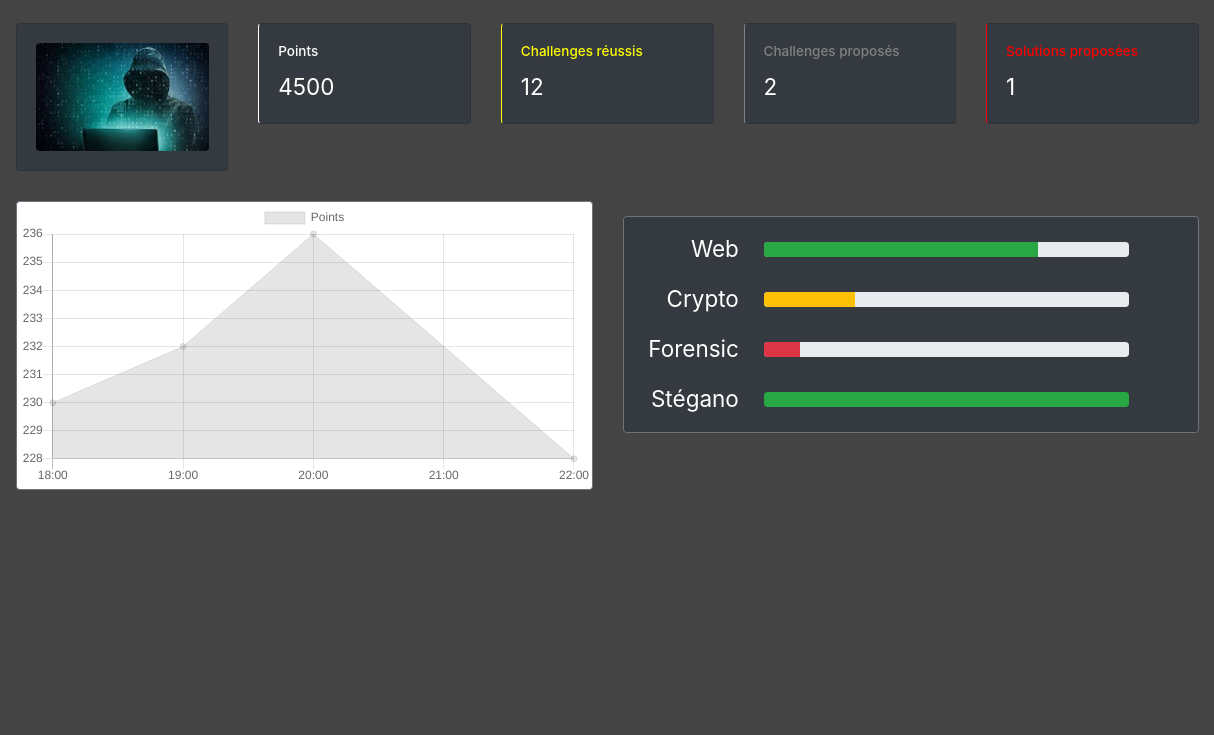
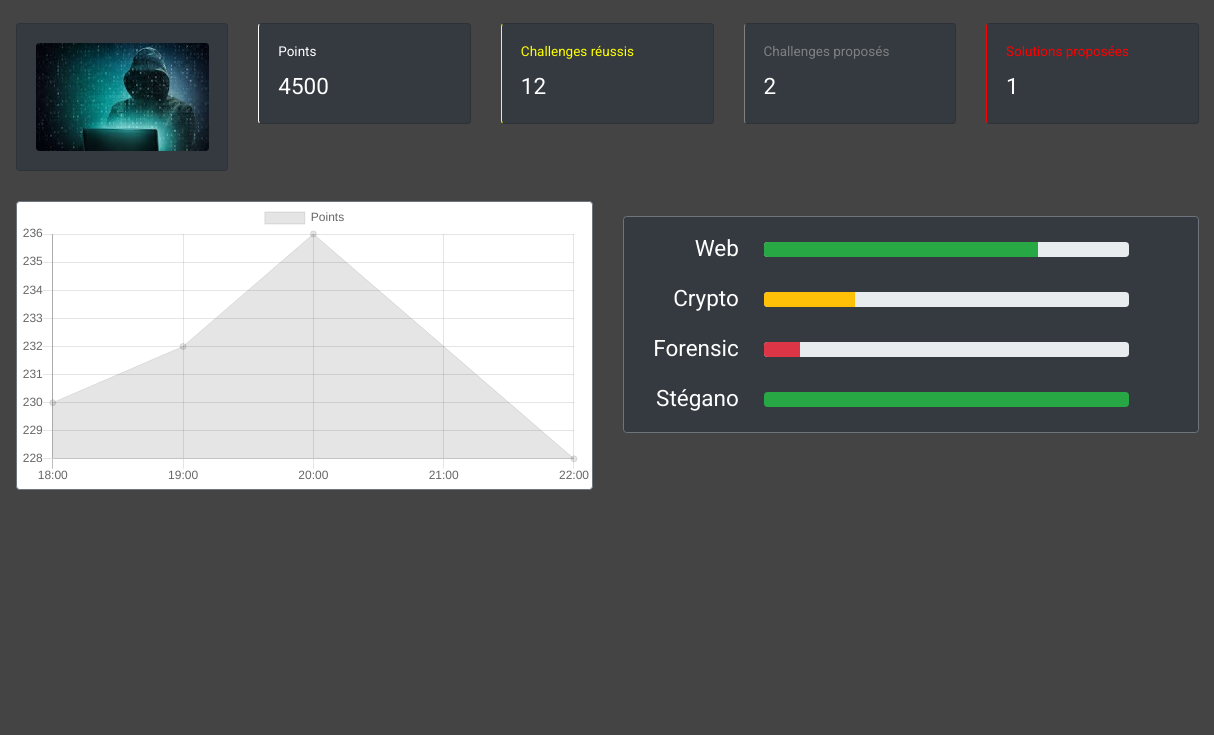
Before and after one commit to nima3333/club_ctf_front, a React app: page public/index.html in a window 1280 px wide. Shown: the part 65-800 px from the top of the page, 66-1280 px from the left. Built offline with nearby package versions, Linux system fonts and the light colour scheme; a web font is replaced by a local one.

Commit message:
new font

```diff
--- a/public/index.html
+++ b/public/index.html
@@ -26,11 +26,12 @@
     -->
     <script src="https://kit.fontawesome.com/78e31e6867.js" crossorigin="anonymous"></script>
     <link rel="stylesheet" href="https://www.w3schools.com/w3css/4/w3.css">
+    <link href="https://fonts.googleapis.com/css?family=Roboto&display=swap" rel="stylesheet">
     <title>React App</title>
   </head>
   <body>
     <noscript>You need to enable JavaScript to run this app.</noscript>
-    <div id="root" style="background: #444444;"></div>
+    <div id="root" style="background: #444444; font-family: 'Roboto', sans-serif;"></div>
     <!--
       This HTML file is a template.
       If you open it directly in the browser, you will see an empty page.
```
Also changed, not shown: 1 other file.
